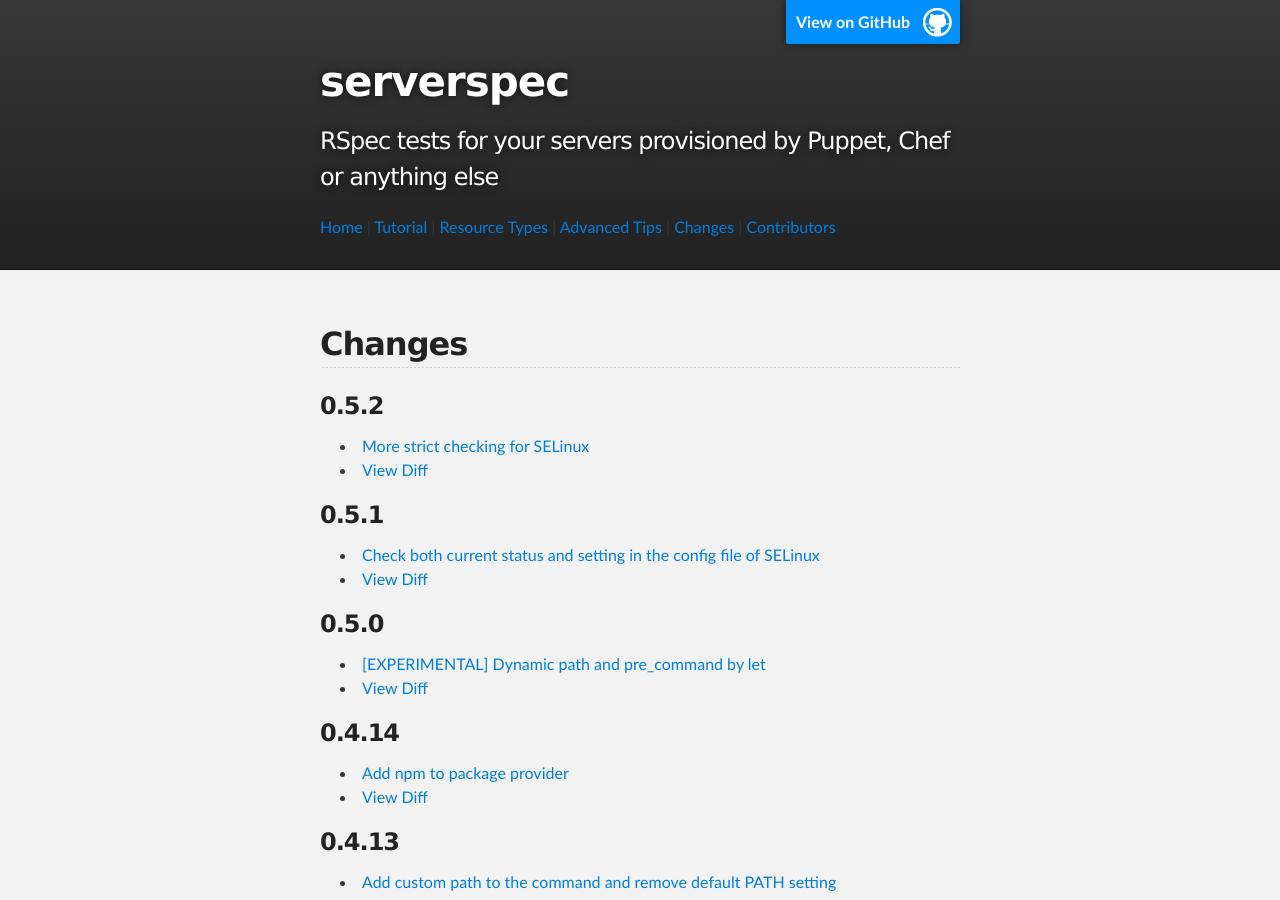
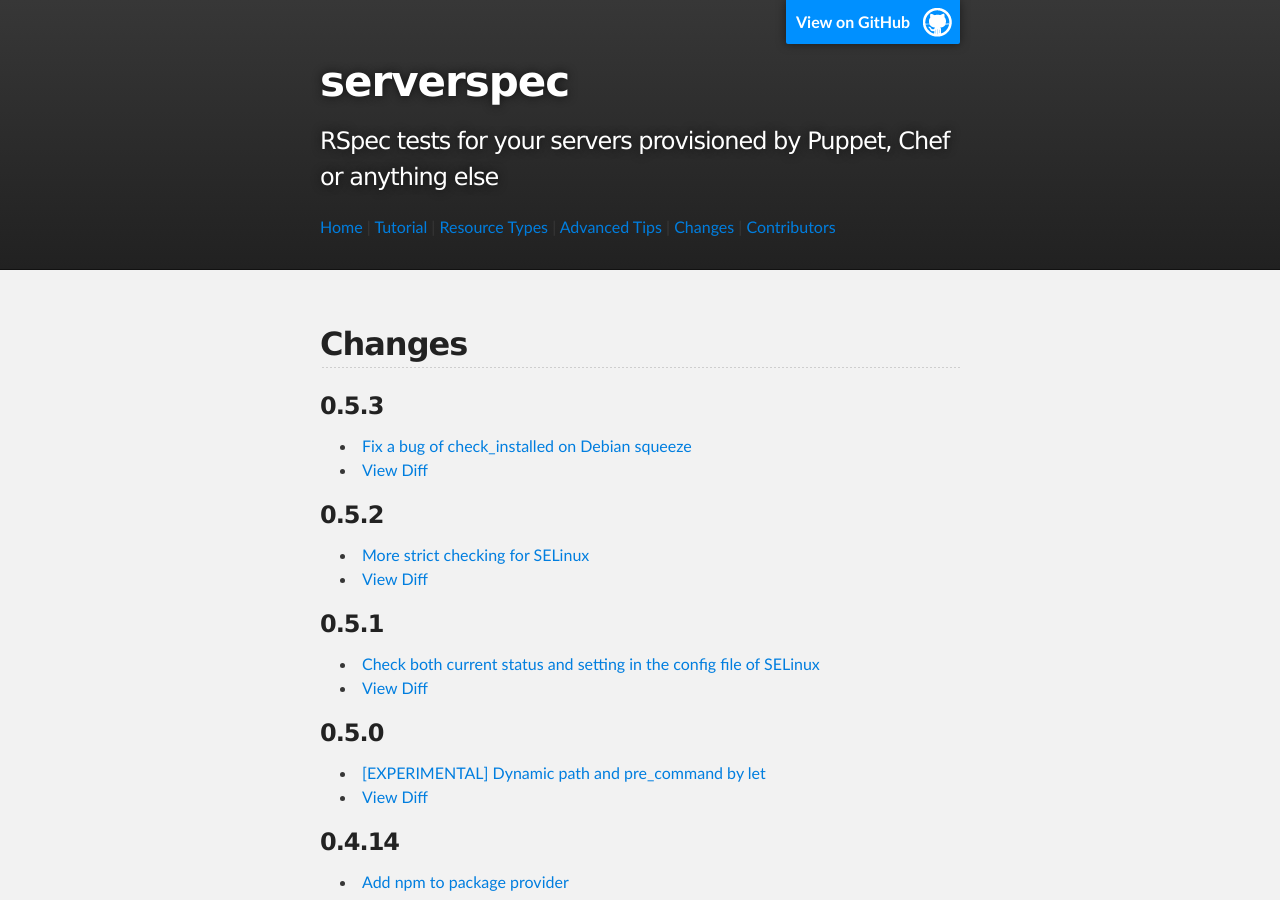
Before and after one commit to serverspec/serverspec.github.io, a Jekyll site: the page built from changes.md, in a window 1280 px wide and 900 px high. Built offline with Jekyll 4.4.1, drawn with Linux system fonts in a browser that asks for light colours; Markdown is read by kramdown in place of the engine named in the settings.

Commit message:
Add changes of v0.5.3

```diff
--- a/changes.md
+++ b/changes.md
@@ -4,6 +4,11 @@ title: Changes
 ---
 
 ## Changes
+
+### 0.5.3
+
+ * [Fix a bug of check_installed on Debian squeeze](https://github.com/mizzy/serverspec/pull/138)
+ * [View Diff](https://github.com/mizzy/serverspec/compare/v0.5.2...v0.5.3)
 
 ### 0.5.2
 
```
